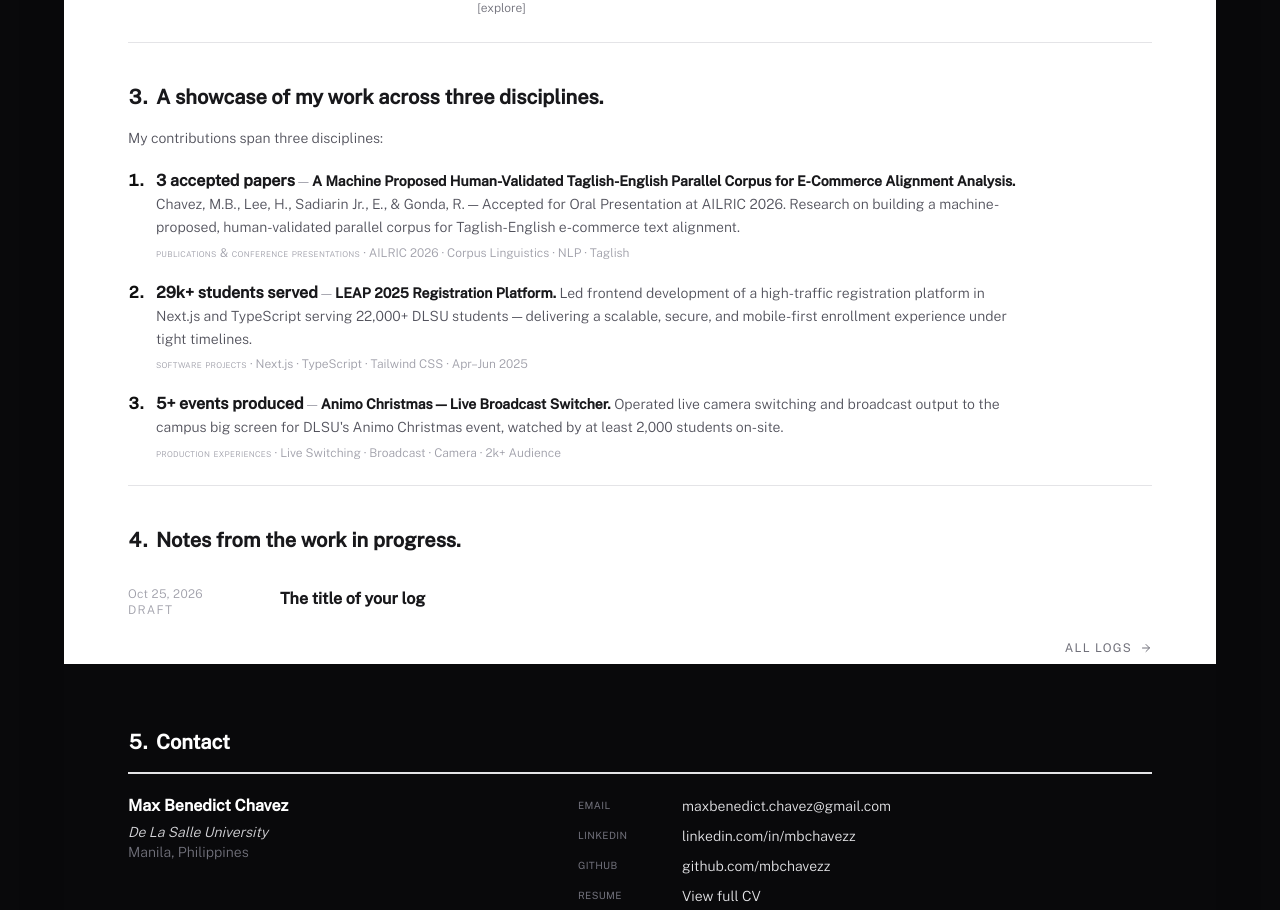
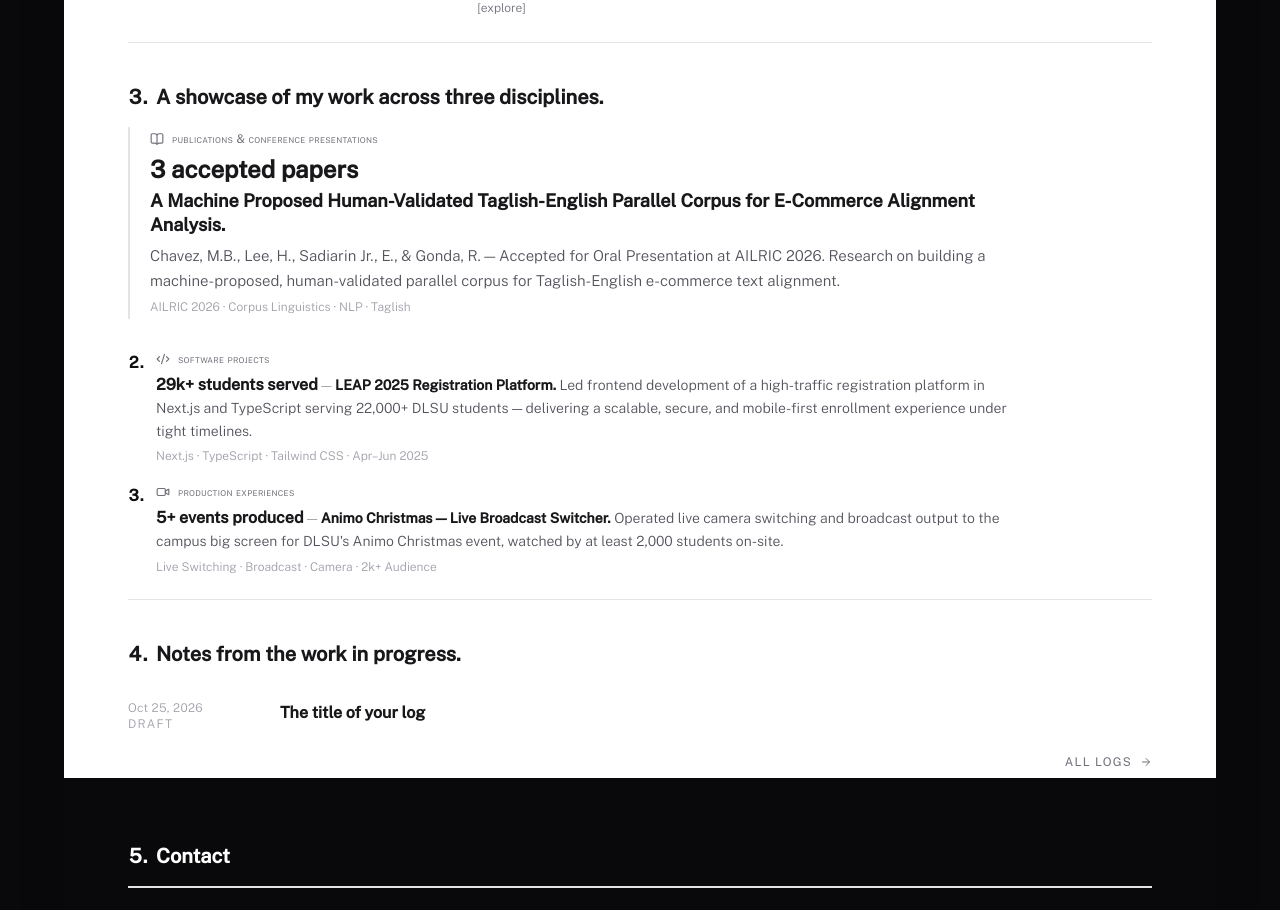
Before and after one commit to mbchavez27/mbchavezzportfolio, a React (Vite) app: page / in a window 1280 px wide. Shown: the part 1560-2470 px from the top of the page. Built offline with nearby package versions, Linux system fonts and the light colour scheme.

Commit message:
style(home): contributions list with discipline icons and a featured lead

```diff
--- a/src/features/home/components/Highlights.tsx
+++ b/src/features/home/components/Highlights.tsx
@@ -1,18 +1,57 @@
 import { motion } from "motion/react";
-import Summary from "@/components/atoms/Summary";
+import { BookOpen, CodeXml, Sparkles, Video, type LucideIcon } from "lucide-react";
 import SectionHeading from "@/components/molecules/SectionHeading";
 import { revealOnScroll } from "@/lib/motion";
 import type { Highlight } from "../domain/home.domain";
 
-/** Selected highlights as a paper-style contributions list, each item led by its headline number. */
+// One icon per discipline, in data order: research, software, production.
+const DISCIPLINE_ICONS: readonly LucideIcon[] = [BookOpen, CodeXml, Video];
+
+function Category({ highlight, Icon }: { highlight: Highlight; Icon: LucideIcon }) {
+  return (
+    <p className="flex items-center gap-2 font-body text-xs text-zinc-500 [font-variant:small-caps] tracking-wide mb-1.5">
+      <Icon size={14} className="shrink-0 text-primary" />
+      {highlight.category.toLowerCase()}
+    </p>
+  );
+}
+
+function Tags({ tags }: { tags: readonly string[] }) {
+  return <p className="font-body font-light text-xs text-zinc-400 mt-1.5">{tags.join(" · ")}</p>;
+}
+
+/** Selected highlights as a paper-style contributions list: a featured lead, then numbered items. */
 export default function Highlights({ highlights }: { highlights: readonly Highlight[] }) {
   return (
     <section className="page-container pb-6">
       <SectionHeading number="3" title="A showcase of my work across three disciplines." />
-      <Summary>My contributions span three disciplines:</Summary>
 
       <ol className="max-w-4xl space-y-5">
-        {highlights.map((highlight, i) => (
+        {highlights.map((highlight, i) => {
+          const Icon = DISCIPLINE_ICONS[i] ?? Sparkles;
+          const metric = `${highlight.metric.value} ${highlight.metric.label.toLowerCase()}`;
+
+          if (i === 0) {
+            return (
+              <motion.li
+                key={highlight.title}
+                {...revealOnScroll({ y: 10, duration: 0.45 })}
+                className="border-l-2 border-primary pl-5 py-1 mb-8!"
+              >
+                <Category highlight={highlight} Icon={Icon} />
+                <p className="font-display text-xl md:text-2xl font-semibold text-zinc-900">{metric}</p>
+                <p className="font-display text-base md:text-lg font-semibold text-zinc-900 leading-snug mt-1">
+                  {highlight.title}
+                </p>
+                <p className="font-body font-light text-[15px] text-zinc-600 leading-relaxed mt-1.5">
+                  {highlight.description}
+                </p>
+                <Tags tags={highlight.tags} />
+              </motion.li>
+            );
+          }
+
+          return (
             <motion.li
               key={highlight.title}
               {...revealOnScroll({ y: 10, delay: i * 0.07, duration: 0.45 })}
@@ -20,22 +59,18 @@ export default function Highlights({ highlights }: { highlights: readonly Highli
             >
               <span className="font-display font-semibold text-primary tabular-nums">{i + 1}.</span>
               <div>
+                <Category highlight={highlight} Icon={Icon} />
                 <p className="font-body font-light text-sm leading-relaxed text-zinc-600">
-                <strong className="font-display font-semibold text-base text-zinc-900">
-                  {highlight.metric.value} {highlight.metric.label.toLowerCase()}
-                </strong>
+                  <strong className="font-display font-semibold text-base text-zinc-900">{metric}</strong>
                   <span className="text-zinc-400"> — </span>
-                <span className="font-display font-semibold text-zinc-900">{highlight.title}</span> {highlight.description}
+                  <span className="font-display font-semibold text-zinc-900">{highlight.title}</span>{" "}
+                  {highlight.description}
                 </p>
-              <p className="font-body font-light text-xs text-zinc-400 mt-1.5">
-                <span className="[font-variant:small-caps] tracking-wide">{highlight.category.toLowerCase()}</span>
-                {highlight.tags.map((tag) => (
-                  <span key={tag}> · {tag}</span>
-                ))}
-              </p>
+                <Tags tags={highlight.tags} />
               </div>
             </motion.li>
-        ))}
+          );
+        })}
       </ol>
     </section>
   );
```
Lines whose indentation alone changed are shown as unchanged.
